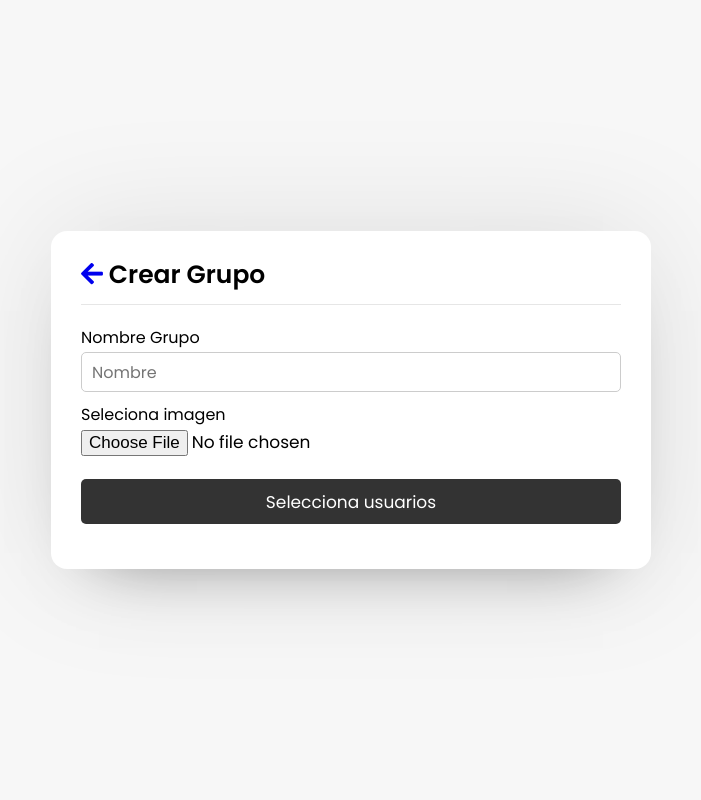
After one commit to Luggy-tv/Poncho_POI, a PHP site: page /creategroup.php in a window 1280 px wide. The commit adds this page. Shown: the whole page, without its empty margins (289-990 px from the left). Run offline with PHP 8.4, Linux system fonts and the light colour scheme; the visitor is signed in with stand-in values (Sample User, id 1).

Commit message:
Avance de creacion de grupos

```diff
--- /dev/null
+++ b/createGroup.php
@@ -0,0 +1,44 @@
+<?php
+  session_start();
+  include_once "php/config.php";
+  if(!isset($_SESSION['unique_id'])){
+    header("location: index.php");
+  }
+?>
+<?php include_once "header.php"; ?>
+
+<body>
+    <div class="wrapper">
+        <section class="form signup">
+
+            <header>
+                <a href="users.php" class="back-icon"><i class="fas fa-arrow-left"></i></a>
+                Crear Grupo
+            </header>
+            <form action="./selectusers.php" method="POST" enctype="multipart/form-data" autocomplete="off">
+                <div class="error-text"></div>
+                <div class="name-details-group">
+                    <div class="field input">
+                        <label>Nombre Grupo </label>
+                        <input type="text" name="fname" placeholder="Nombre" required>
+                    </div>
+
+                </div>
+                <div class="field image">
+                    <label>Seleciona imagen</label>
+                    <input type="file" name="image" accept="image/x-png,image/gif,image/jpeg,image/jpg" required>
+                </div>
+                <div class="field button">
+                    <input type="submit" name="submit" value="Selecciona usuarios">
+                </div>
+            </form>
+
+        </section>
+    </div>
+
+    <!-- <script src="javascript/pass-show-hide.js"></script> -->
+    <!-- <script src="javascript/signup.js"></script> -->
+
+</body>
+
+</html>
--- a/index.php
+++ b/index.php
@@ -25,7 +25,7 @@
           <input type="submit" name="submit" value="Inicia sesion">
         </div>
       </form>
-      <div class="link">No tienes cuenta? <a href="register.php">Crea tu cuenta!</a></div>
+      <div class="link">No tienes cuenta? <a href="./register.php">Crea tu cuenta!</a></div>
     </section>
   </div>
 
--- a/style.css
+++ b/style.css
@@ -48,6 +48,9 @@ body{
 }
 .form form .name-details{
   display: flex;
+}
+.form form .name-details-group{
+  width: auto;
 }
 .form .name-details .field:first-child{
   margin-right: 10px;
--- a/users.php
+++ b/users.php
@@ -24,7 +24,7 @@
           </div>
         </div>
         <a href="php/logout.php?logout_id=<?php echo $row['unique_id']; ?>" class="logout">Cerrar sesion</a>
-        <a href="" class="logout">Crear Grupo</a>
+        <a href="./createGroup.php" class="logout">Crear Grupo</a>
       </header>
       <div class="search">
         <span class="text">Selecciona para hablar!</span>
```
Also changed, not shown: javascript/gropuserlist.js (added, +50 -0 lines), register.php (+5 -5 lines), selectUsers.php (added, +26 -0 lines), php/images/1694564446364507602_1221368948543206_8372649753405731052_n.jpg (added).
